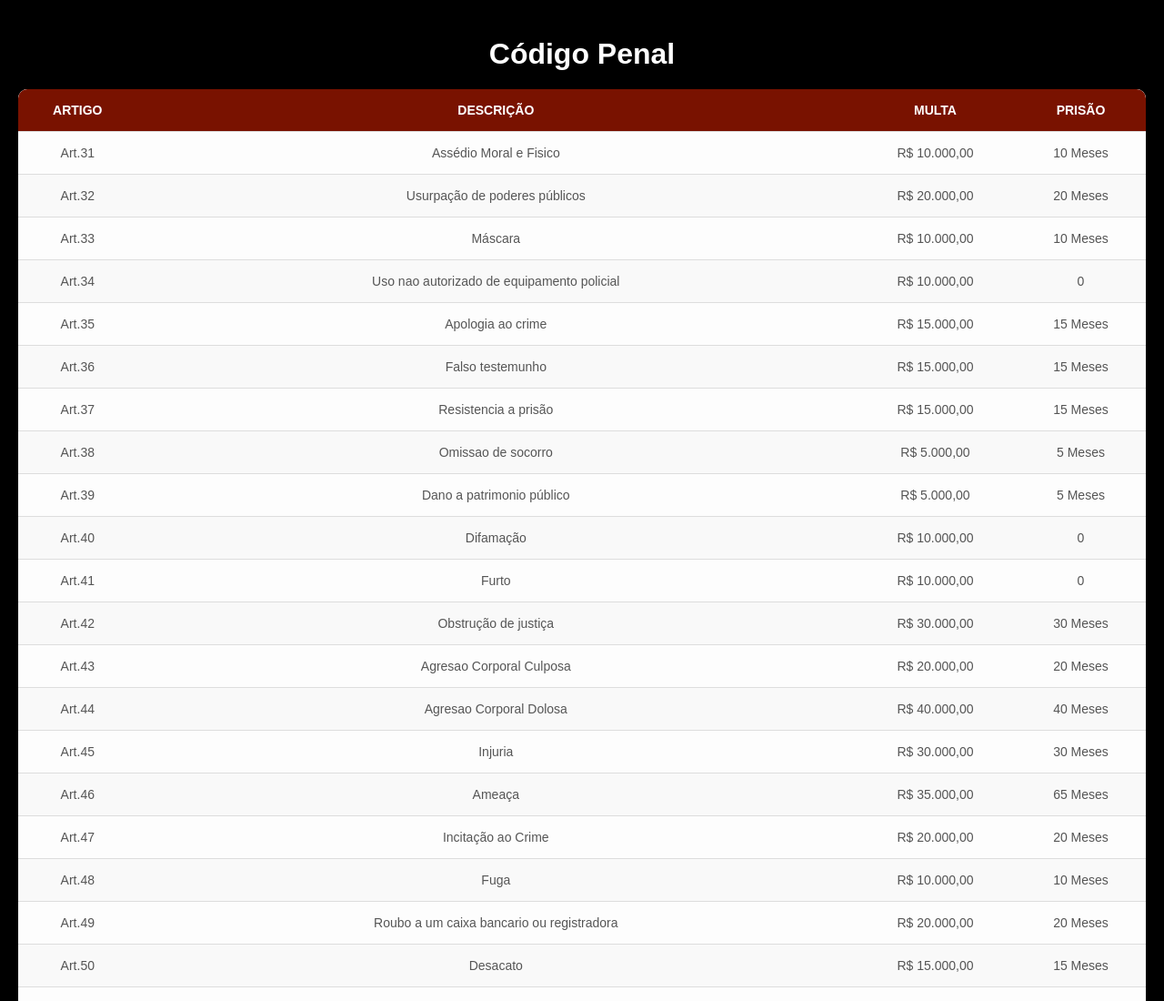
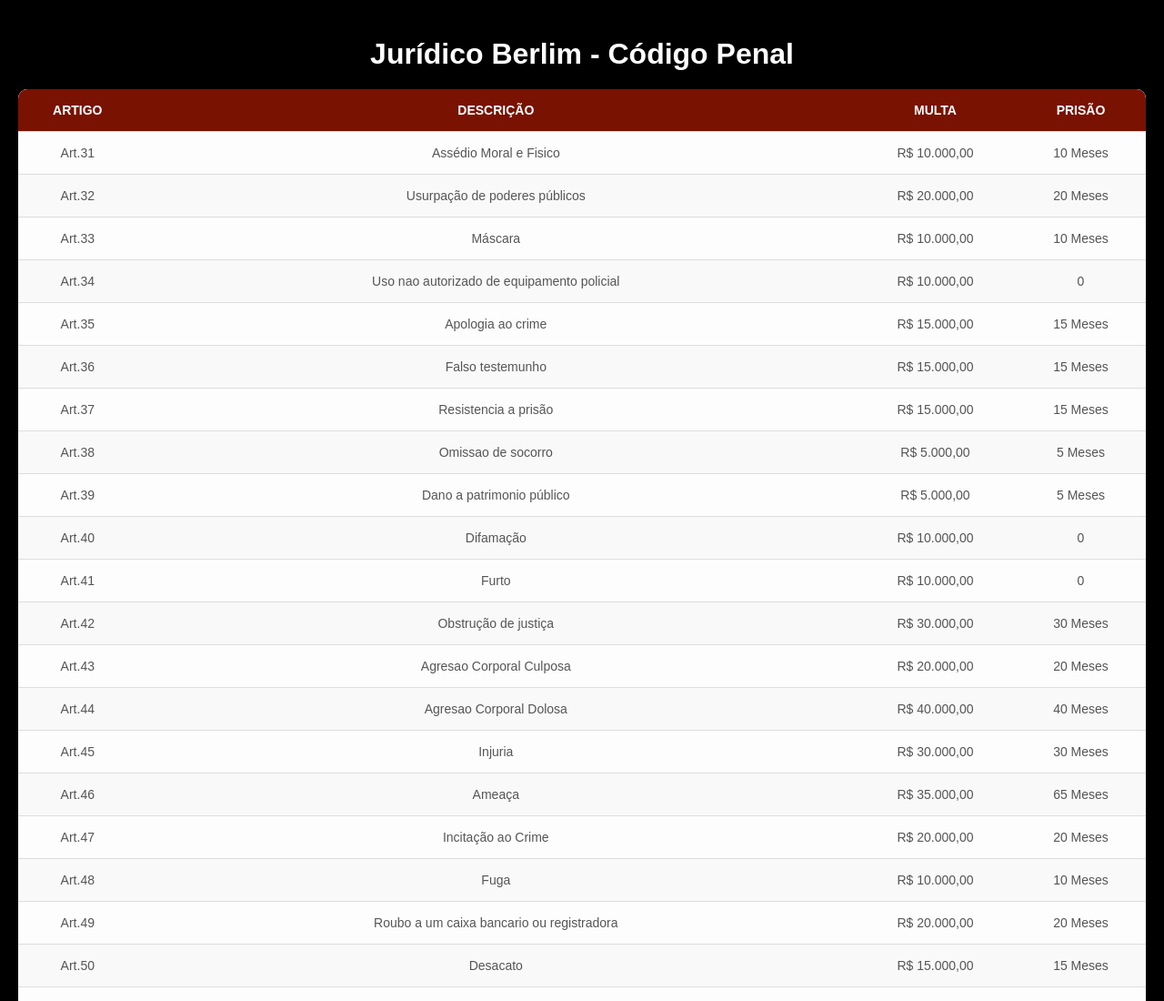
Before and after one commit to Trovato1/JuridicoBerlim, a plain HTML site: page Index.html in a window 1280 px wide. Shown: the top 1100 px of the page at 91% size. Drawn offline with Linux system fonts and the light colour scheme.

Commit message:
Index.html

```diff
--- a/Index.html
+++ b/Index.html
@@ -4,10 +4,10 @@
     <meta charset="UTF-8">
     <meta name="viewport" content="width=device-width, initial-scale=1.0">
     <link rel="stylesheet" href="style.css">
-    <title>Tabela de Ações</title>
+    <title>Juridico Berlim</title>
 </head>
 <body>
-    <h1>Código Penal</h1>
+    <h1>Jurídico Berlim - Código Penal</h1>
     <table>
         <thead>
             <tr>
```
